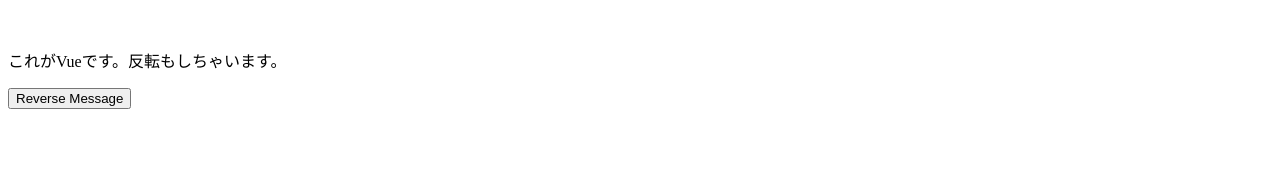
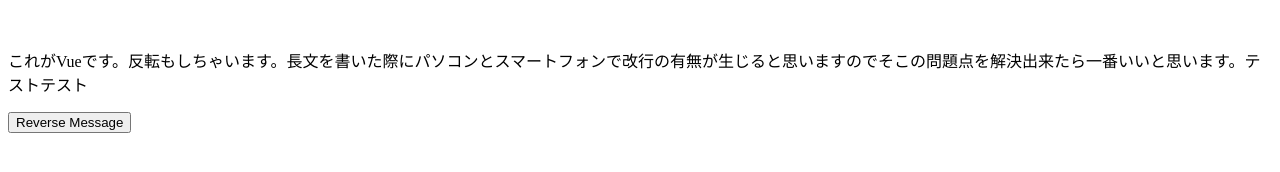
Before and after one commit to Yamichanda/pwa, a plain HTML site: page index.html in a window 1280 px wide. Drawn offline with nearby package versions, Linux system fonts and the light colour scheme.

Commit message:
Update index.html

```diff
--- a/index.html
+++ b/index.html
@@ -26,7 +26,7 @@
     var app = new Vue({
       el: '#app',
       data: {
-        message: 'これがVueです。反転もしちゃいます。'
+        message: 'これがVueです。反転もしちゃいます。長文を書いた際にパソコンとスマートフォンで改行の有無が生じると思いますのでそこの問題点を解決出来たら一番いいと思います。テストテスト'
       },
       methods: {
         reverseMessage: function () {
```
